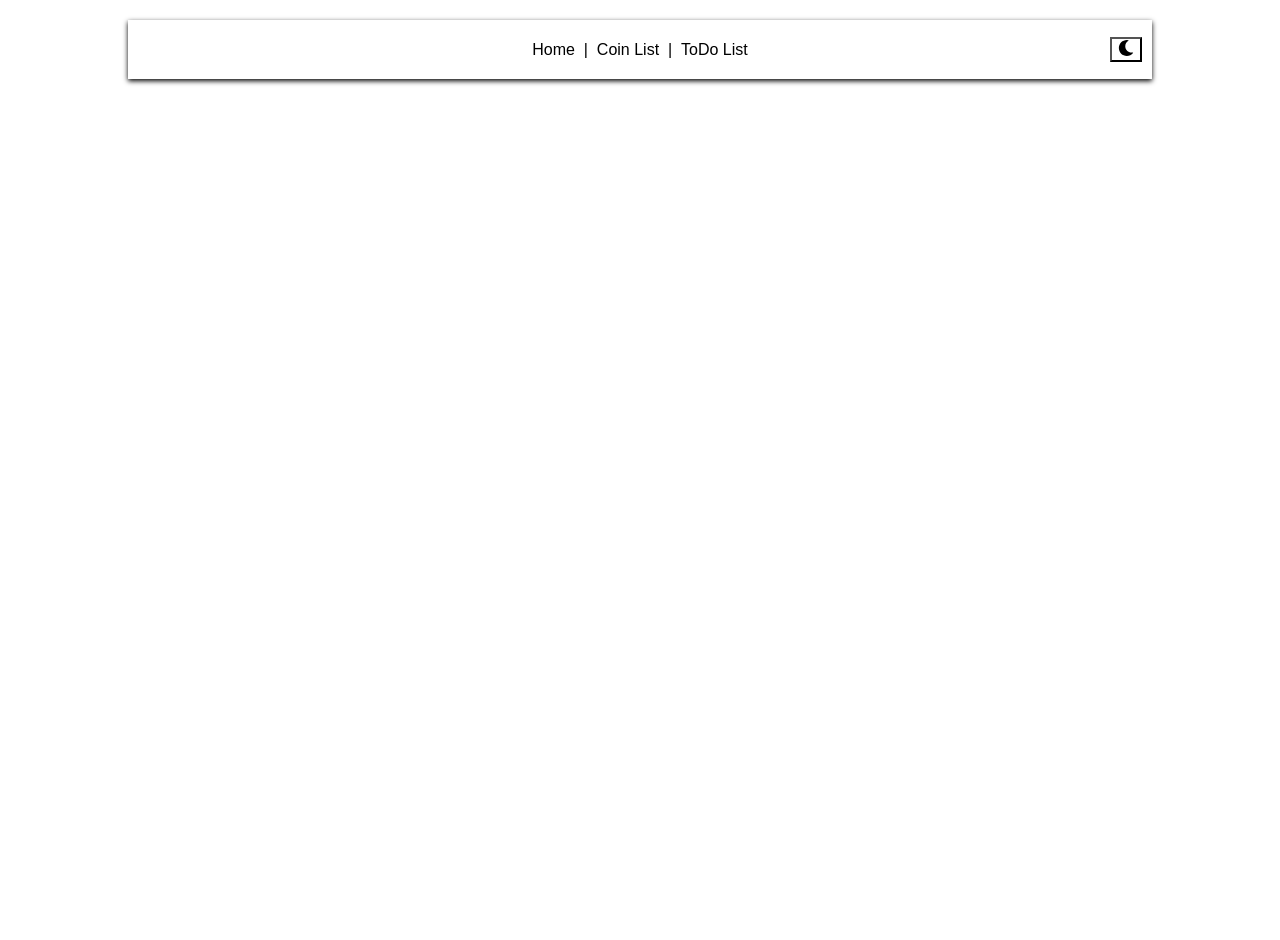
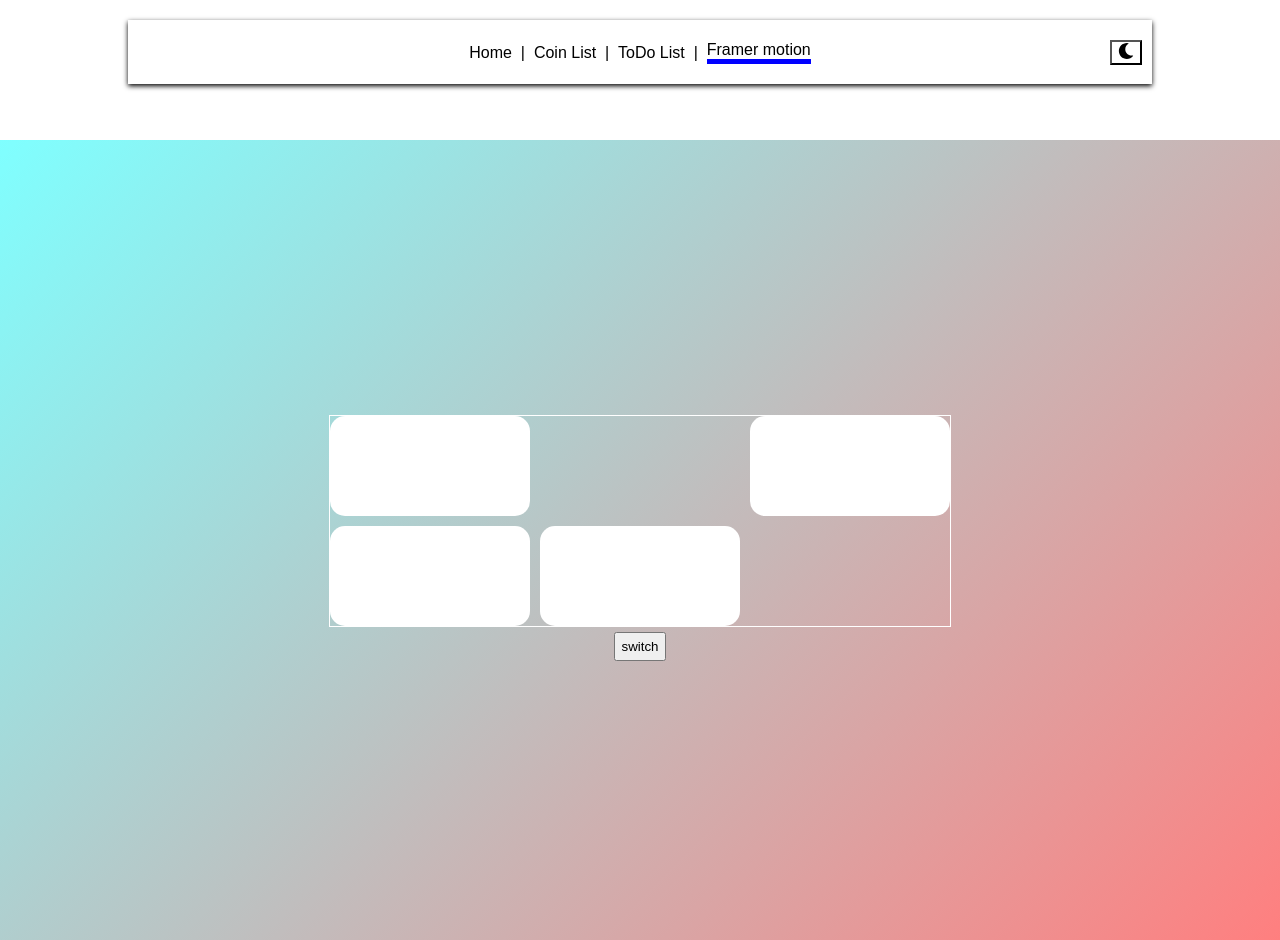
Before and after one commit to Darcyu83/react-personal-pjt, a React (Create React App) app: page /#/motion in a window 1280 px wide. Before the commit the page ends 800 px from the top, so only its background shows below. Built offline with nearby package versions, Linux system fonts and the light colour scheme.

Commit message:
add framer motion challenge

```diff
--- /dev/null
+++ b/craco.config.js
@@ -0,0 +1,15 @@
+module.exports = {
+  webpack: {
+    configure: {
+      module: {
+        rules: [
+          {
+            type: "javascript/auto",
+            test: /\.mjs$/,
+            include: /node_modules/,
+          },
+        ],
+      },
+    },
+  },
+};
--- a/src/App.tsx
+++ b/src/App.tsx
@@ -8,6 +8,7 @@ import UpperMenu from "./components/UpperMenu";
 import Coinlist from "./routes/coin/Coinlist";
 import CoinInfo from "./components/coin/CoinInfo";
 import Todolist from "./routes/todo/Todolist";
+import Motion from "./components/motion/Motion";
 
 const GlobalStyle = createGlobalStyle`
 @import url('https://fonts.googleapis.com/css2?family=Source+Sans+Pro:wght@300;400&display=swap');
@@ -94,6 +95,9 @@ function App() {
             <Route path="/todolist">
               <Todolist />
             </Route>
+            <Route path="/motion">
+              <Motion />
+            </Route>
             <Route path="/">
               <Home />
             </Route>
--- a/src/components/UpperMenu.tsx
+++ b/src/components/UpperMenu.tsx
@@ -40,6 +40,7 @@ function UpperMenu() {
   const homeMatch = useRouteMatch("/");
   const coinListMatch = useRouteMatch("/coinlist");
   const toDoListMatch = useRouteMatch("/todolist");
+  const motionMatch = useRouteMatch("/motion");
 
   return (
     <Wrapper>
@@ -60,6 +61,13 @@ function UpperMenu() {
           to="/todolist"
         >
           ToDo List
+        </Link>
+        <span> &nbsp; | &nbsp;</span>
+        <Link
+          style={motionMatch?.isExact ? menuIndicatorAttrs : {}}
+          to="/motion"
+        >
+          Framer motion
         </Link>
         {isDarkMode ? (
           <BtnWarpper as="button" onClick={onToggle}>
--- /dev/null
+++ b/src/components/motion/Motion.tsx
@@ -0,0 +1,143 @@
+import styled from "styled-components";
+import { useState } from "react";
+import { AnimatePresence, motion } from "framer-motion";
+
+const Wrapper = styled.div`
+  width: 100vw;
+  height: 100vh;
+  display: flex;
+  justify-content: center;
+  align-items: center;
+  background: cover;
+  flex-direction: column;
+  background: linear-gradient(
+    -45deg,
+    rgba(255, 0, 0, 0.5),
+    rgba(0, 255, 255, 0.5)
+  );
+`;
+
+const Grid = styled.div`
+  display: grid;
+  grid-template-columns: repeat(3, 1fr);
+
+  border: 1px white solid;
+  gap: 10px;
+  div:first-child,
+  div:last-child {
+    grid-column: span 2;
+  }
+`;
+
+const Box = styled(motion.div)`
+  width: 200px;
+  height: 100px;
+  background-color: white;
+  border-radius: 15px;
+  display: flex;
+  justify-content: center;
+  align-items: center;
+`;
+
+const Circle = styled(motion.div)`
+  background-color: #5f27cd;
+  width: 20px;
+  height: 20px;
+  border-radius: 10px;
+`;
+
+const Overlay = styled(motion.div)`
+  width: 100%;
+  height: 100%;
+  background-color: rgba(0, 0, 0, 0.2);
+  position: absolute;
+  display: flex;
+  justify-content: center;
+  align-items: center;
+`;
+
+const BigBox = styled(motion.div)`
+  width: 600px;
+  height: 300px;
+  background-color: rgb(0, 0, 0, 0.7);
+  border-radius: 15px;
+  display: flex;
+  justify-content: center;
+  align-items: center;
+  z-index: 999;
+`;
+
+const boxVariants = {
+  hover: { scale: 1.2, y: -20, border: "0.5px solid rgba(127,127,127,0.5)" },
+  active: {},
+  exit: {},
+};
+
+const Btn = styled.button`
+  margin: 5px 5px;
+  padding: 5px;
+  align-self: center;
+`;
+
+const Noti = styled(motion.p)`
+  color: #ff6b6b;
+  font-weight: bold;
+`;
+function Motion() {
+  const [idClicked, setIdClicked] = useState("");
+  const [prevPrevId, setPrevPrevId] = useState("");
+  const [prevId, setPrevId] = useState("");
+  const [isPoped, setIsPoped] = useState(false);
+  const onPop = (id: string) => {
+    console.log(id);
+    setPrevPrevId(idClicked);
+    setIdClicked(id);
+    setIsPoped(true);
+  };
+  const cancelPopup = () => {
+    setIsPoped(false);
+  };
+
+  const onClick = () => {
+    setPrevId(idClicked);
+    if (prevPrevId === idClicked) {
+      setIdClicked(prevId);
+    } else {
+      setIdClicked(prevPrevId);
+    }
+  };
+
+  return (
+    <Wrapper>
+      <Grid>
+        {[1, 2, 3, 4].map((id, idx) => (
+          <Box
+            key={idx + ""}
+            variants={boxVariants}
+            whileHover="hover"
+            animate="active"
+            layoutId={id + ""}
+            onClick={() => onPop(id + "")}
+          >
+            {idClicked === id + "" ? <Circle layoutId="circle" /> : null}
+          </Box>
+        ))}
+      </Grid>
+      <Btn onClick={onClick}>switch</Btn>
+      <AnimatePresence>
+        {isPoped ? (
+          <Overlay onClick={cancelPopup}>
+            <BigBox layoutId={idClicked}>
+              <Circle
+                layoutId="circle"
+                style={{ scale: 2, backgroundColor: "yellow" }}
+              />
+            </BigBox>
+          </Overlay>
+        ) : null}
+      </AnimatePresence>
+    </Wrapper>
+  );
+}
+
+export default Motion;
```
Also changed, not shown: package.json (+4 -4 lines), 1 other file (tests, documents, lock files or other folders).
